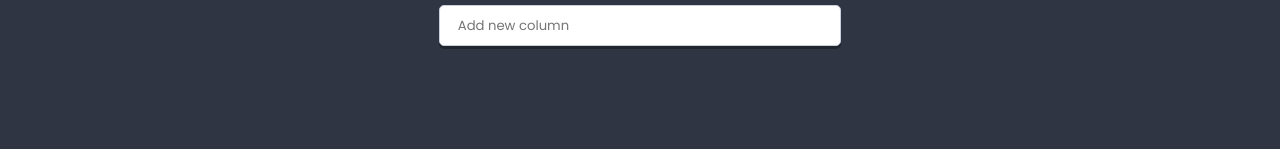
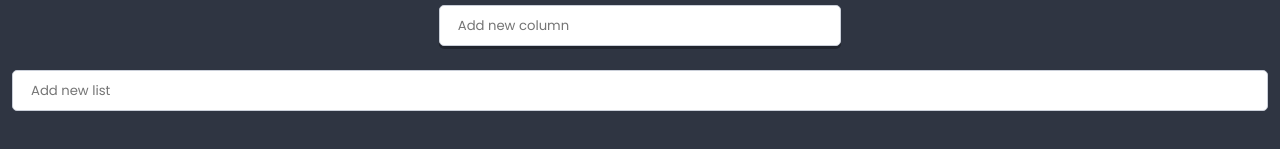
Before and after one commit to rafdul/react---first-project, a React app: page / in a window 1280 px wide. Shown: the part 689-838 px from the top of the page. Before the commit the page ends 800 px from the top, so only its background shows below. Built offline with nearby package versions, Linux system fonts and the light colour scheme.

Commit message:
Add creator new list in App.js

```diff
--- a/src/components/App/App.js
+++ b/src/components/App/App.js
@@ -1,16 +1,56 @@
 import React from 'react';
+import PropTypes from 'prop-types';
 import List from '../List/List';
-import {pageContents, listData} from '../../data/dataStore';
 import styles from './App.scss';
-
+import Creator from '../Creator/Creator';
+import {pageContents, listData, settings} from '../../data/dataStore';
 
 class App extends React.Component {
+  state = {
+    lists: this.props.lists || [],
+  }
+
+  static propTypes = {
+    lists: PropTypes.string,
+    title: PropTypes.node,
+  }
+
+  static defaultProps = {
+    description: settings.listCreatorText,
+    // image: settings.defaultListImage,
+	}
+
+  addList(title){
+		this.setState(state => (
+			{
+        lists: [
+          ...state.lists,
+          {
+            key: state.lists.length ? state.lists[state.lists.length-1].key+1 : 0,
+            title,
+            // description: listData.description,
+            image: settings.defaultListImage,
+            columns: [],
+          }
+        ]
+			}
+		));
+  }
+
   render() {
     return (
       <main className={styles.component}>
         <h1 className={styles.title}>{pageContents.title}</h1>
         <h2 className={styles.subtitle}>{pageContents.subtitle}</h2>
         <List {...listData} />
+        <div>
+          {this.state.lists.map(({key, ...listsProps}) => (
+					  <List key={key} {...listsProps} />
+					))}
+        </div>
+        <div>
+				  <Creator text={settings.listCreatorText} action={title => this.addList(title)}/>
+        </div>
       </main>
 
     )
--- a/src/components/Hero/Hero.js
+++ b/src/components/Hero/Hero.js
@@ -11,8 +11,8 @@ const Hero = props => (
 );
 
 Hero.propTypes = {
-	titleText: PropTypes.node.isRequired,
-	imageMain: PropTypes.string.isRequired,
+	titleText: PropTypes.node,
+	imageMain: PropTypes.string,
 }
 
 export default Hero;
--- a/src/data/dataStore.js
+++ b/src/data/dataStore.js
@@ -1,6 +1,7 @@
 export const settings = {
   columnCreatorText: 'Add new column',
   cardCreatorText: 'Add new card',
+  listCreatorText: 'Add new list',
   creator: {
     buttonOK: 'OK',
     buttonCancel: 'Cancel',
@@ -8,6 +9,7 @@ export const settings = {
   },
   defaultListDescription: '<p>I can do all the things!!!</p>',
   defaultColumnIcon: 'list-alt',
+  defaultListImage: './src/vendor/alternatywne-tlo.jpg',
 };
 
 export const pageContents = {
@@ -16,6 +18,7 @@ export const pageContents = {
 };
 
 export const listData = {
+  key: 0,
   title: 'Things to do <sup>soon!</sup>',
   description: 'Interesting things I want to check out!',
   image: 'http://uploads.kodilla.com/bootcamp/fer/11.react/space.png',
```
Also changed, not shown: src/components/List/List.js (+6 -6 lines). Lines whose indentation alone changed are shown as unchanged.
